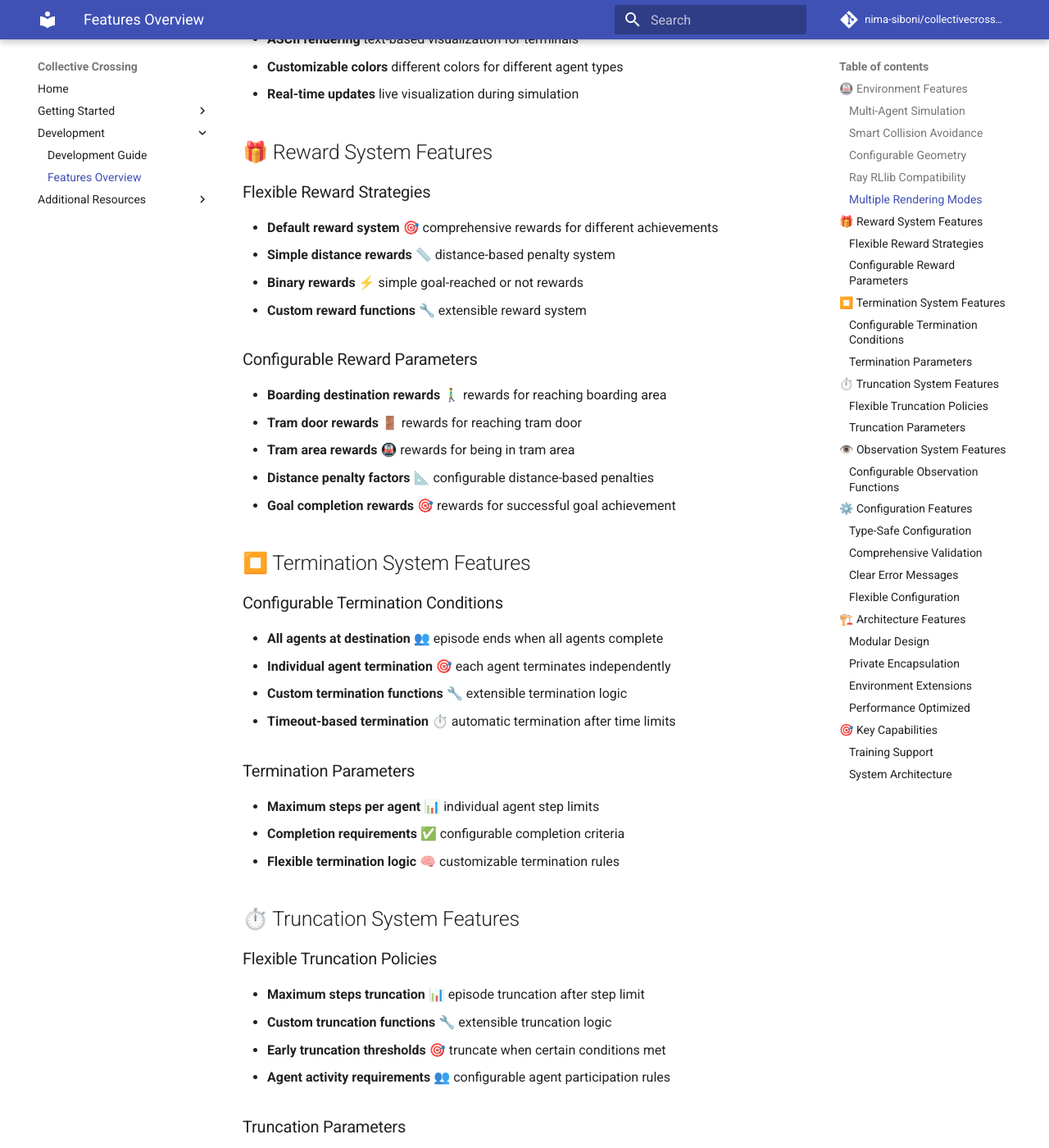
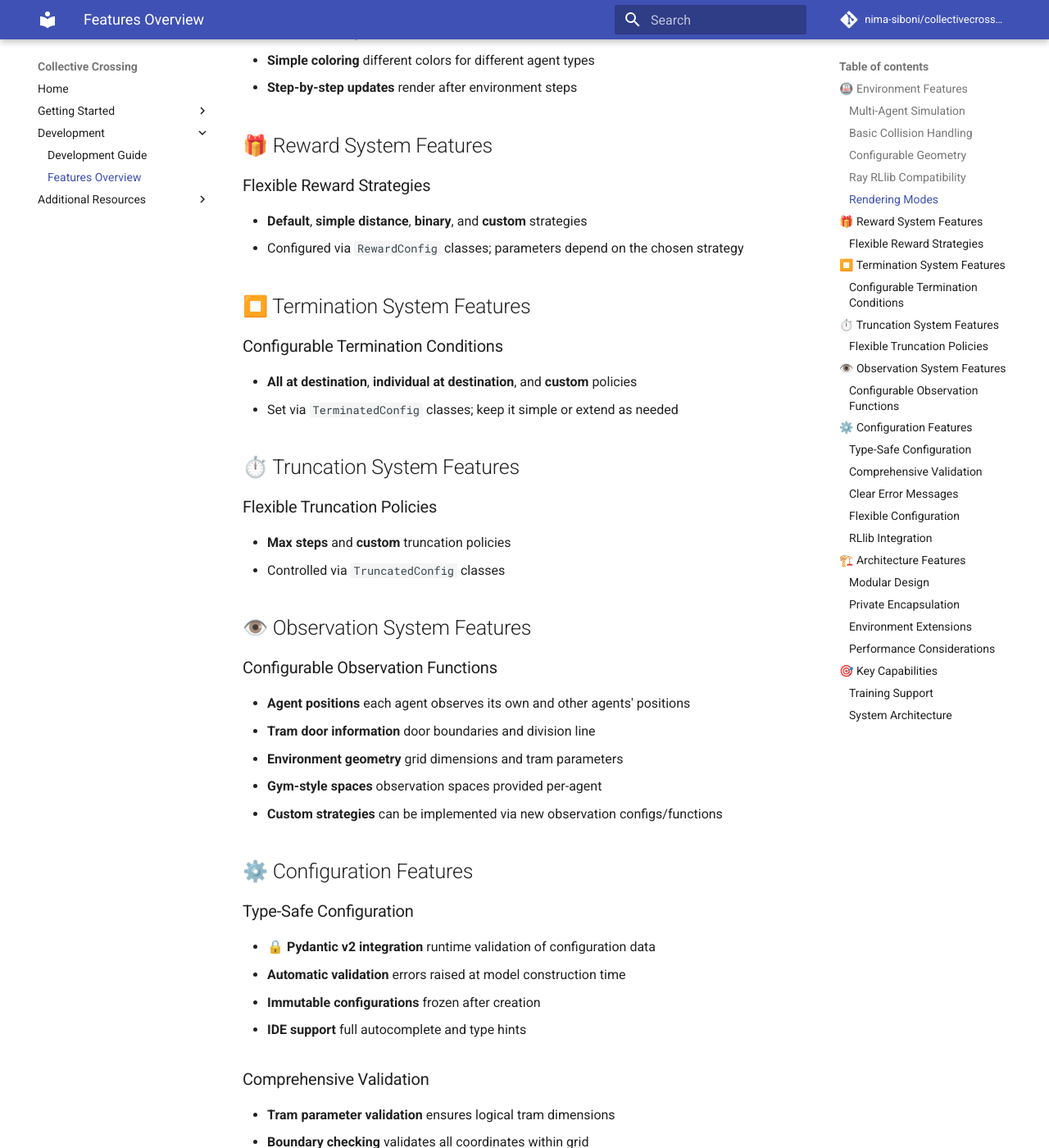
Before and after one commit to nima-siboni/collectivecrossing, an MkDocs documentation site: the page built from docs/features.md, in a window 1280 px wide and 1400 px high, scrolled down 1059 px. Shown: the whole window at 82% size. Built offline with MkDocs 1.6.1 and Material for MkDocs 9.7.7, drawn with Linux system fonts in a browser that asks for light colours; comment, search, counter and statistics services are not loaded; some of the changed text lies outside the part shown.

Commit message:
some update for docs

```diff
--- a/docs/features.md
+++ b/docs/features.md
@@ -8,10 +8,9 @@
 - **Dynamic agent management** with configurable agent counts
 - **Individual agent tracking** with unique identifiers
 
-### Smart Collision Avoidance
-- **🛡️ Collision prevention** prevents agents from occupying the same space
-- **Intelligent pathfinding** agents navigate around obstacles
-- **Spatial awareness** agents respect each other's movement
+### Basic Collision Handling
+- **🛡️ Same-cell prevention only** agents are not allowed to occupy the same grid cell
+- **No yielding/coordination** agents do not respect each other explicitly; they can bump and block
 
 ### Configurable Geometry
 - **🏗️ Customizable tram size** adjustable width, length, and position
@@ -20,73 +19,49 @@
 - **Division line customization** tram/waiting area boundary
 
 ### Ray RLlib Compatibility
-- **🚀 MultiAgentEnv API** full compatibility with Ray RLlib
+- **🚀 MultiAgentEnv API** compatible with Ray RLlib interfaces used in examples/tests
 - **Standard gym interface** follows OpenAI Gym conventions
 - **Action space support** discrete action spaces for all agents
 - **Observation space** structured observations for each agent
 
-### Multiple Rendering Modes
-- **🎨 RGB visualization** colorful grid-based rendering
+### Rendering Modes
+- **🎨 RGB visualization** grid-based rendering for images
 - **ASCII rendering** text-based visualization for terminals
-- **Customizable colors** different colors for different agent types
-- **Real-time updates** live visualization during simulation
+- **Simple coloring** different colors for different agent types
+- **Step-by-step updates** render after environment steps
 
 ## 🎁 Reward System Features
 
 ### Flexible Reward Strategies
-- **Default reward system** 🎯 comprehensive rewards for different achievements
-- **Simple distance rewards** 📏 distance-based penalty system
-- **Binary rewards** ⚡ simple goal-reached or not rewards
-- **Custom reward functions** 🔧 extensible reward system
-
-### Configurable Reward Parameters
-- **Boarding destination rewards** 🚶‍♂️ rewards for reaching boarding area
-- **Tram door rewards** 🚪 rewards for reaching tram door
-- **Tram area rewards** 🚇 rewards for being in tram area
-- **Distance penalty factors** 📐 configurable distance-based penalties
-- **Goal completion rewards** 🎯 rewards for successful goal achievement
+- **Default**, **simple distance**, **binary**, and **custom** strategies
+- Configured via `RewardConfig` classes; parameters depend on the chosen strategy
 
 ## ⏹️ Termination System Features
 
 ### Configurable Termination Conditions
-- **All agents at destination** 👥 episode ends when all agents complete
-- **Individual agent termination** 🎯 each agent terminates independently
-- **Custom termination functions** 🔧 extensible termination logic
-- **Timeout-based termination** ⏱️ automatic termination after time limits
-
-### Termination Parameters
-- **Maximum steps per agent** 📊 individual agent step limits
-- **Completion requirements** ✅ configurable completion criteria
-- **Flexible termination logic** 🧠 customizable termination rules
+- **All at destination**, **individual at destination**, and **custom** policies
+- Set via `TerminatedConfig` classes; keep it simple or extend as needed
 
 ## ⏱️ Truncation System Features
 
 ### Flexible Truncation Policies
-- **Maximum steps truncation** 📊 episode truncation after step limit
-- **Custom truncation functions** 🔧 extensible truncation logic
-- **Early truncation thresholds** 🎯 truncate when certain conditions met
-- **Agent activity requirements** 👥 configurable agent participation rules
-
-### Truncation Parameters
-- **Maximum episode steps** 📊 overall episode step limits
-- **Early truncation thresholds** 🎯 percentage-based early termination
-- **Flexible truncation logic** 🧠 customizable truncation rules
+- **Max steps** and **custom** truncation policies
+- Controlled via `TruncatedConfig` classes
 
 ## 👁️ Observation System Features
 
 ### Configurable Observation Functions
-- **Agent positions** current location of all agents
-- **Tram door information** door position and boundaries
-- **Environment state** current grid state and geometry
-- **Multi-agent awareness** positions of other agents
-- **Type-safe observation spaces** gym-compatible observation spaces
-- **Custom observation strategies** implement custom observation logic
+- **Agent positions** each agent observes its own and other agents' positions
+- **Tram door information** door boundaries and division line
+- **Environment geometry** grid dimensions and tram parameters
+- **Gym-style spaces** observation spaces provided per-agent
+- **Custom strategies** can be implemented via new observation configs/functions
 
 ## ⚙️ Configuration Features
 
 ### Type-Safe Configuration
-- **🔒 Pydantic v2 integration** using modern Python validation
-- **Automatic type checking** compile-time error detection
+- **🔒 Pydantic v2 integration** runtime validation of configuration data
+- **Automatic validation** errors raised at model construction time
 - **Immutable configurations** frozen after creation
 - **IDE support** full autocomplete and type hints
 
@@ -110,6 +85,9 @@
 - **Environment-specific configs** different configs for different scenarios
 - **Modular configuration** separate configs for rewards, termination, truncation, observations
 
+### RLlib Integration
+- See the RLlib compatibility guide: [RLlib MultiAgentEnv Compatibility](rllib_multiagent_compatibility.md)
+
 ## 🏗️ Architecture Features
 
 ### Modular Design
@@ -128,11 +106,10 @@
 - **🎁 Extensible configuration system** modify environment behavior
 - **Custom functions** implement custom reward, termination, truncation, and observation logic
 
-### Performance Optimized
-- **Fast execution** optimized for training speed
-- **Memory efficient** minimal memory footprint
-- **Vectorized operations** where possible
-- **Caching strategies** avoid redundant computations
+### Performance Considerations
+- **Reasonable execution speed** suitable for small to medium grid sizes
+- **Straightforward Python** clarity prioritized over micro-optimizations
+- **No heavy vectorization** simple loops over agents and grid
 
 ## 🎯 Key Capabilities
 
```
Also changed, not shown: docs/index.md (+1 -0 lines), docs/rllib_multiagent_compatibility.md (added, +88 -0 lines).
